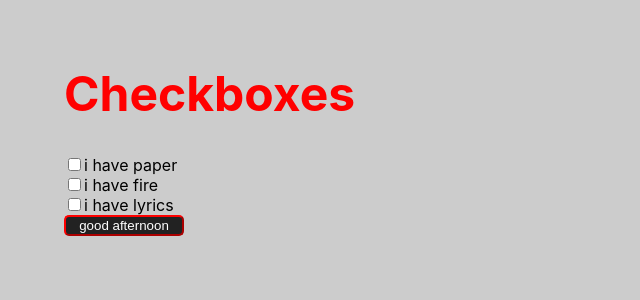
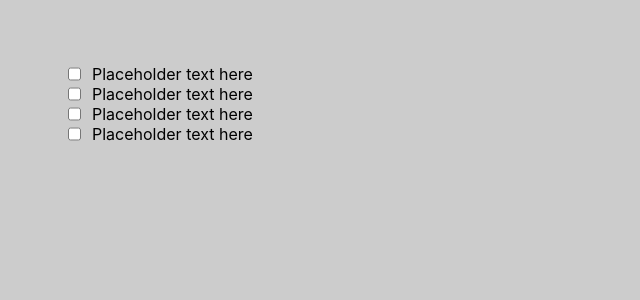
Before and after one commit to realVato/react-tutorial, a React (Create React App) app: page / in a window 1280 px wide. Shown: the top 300 px of the page, without its empty margins (0-640 px from the left). Built offline with nearby package versions, Linux system fonts and the light colour scheme; the HTML template or start-up script is replaced by a standard one.

Commit message:
Todo App - Phase 2 wip

```diff
--- a/src/App.js
+++ b/src/App.js
@@ -1,46 +1,13 @@
 import React from 'react'
+import TodoItem from './TodoItem'
 
 function App() {
-
-    const date = new Date()
-    const hours = date.getHours()
-    let timeOfDay
-    const styles = {
-        fontSize: 48
-    }
-    const buttonStyle = {
-        borderRadius: 5
-    }
-
-    if (hours < 12) {
-        timeOfDay = 'morning'
-        styles.color = 'yellow'
-        buttonStyle.borderColor = 'yellow'
-    } else if (hours > 12 && hours < 17) {
-        timeOfDay = 'good afternoon'
-        styles.color = 'red'
-        buttonStyle.borderColor = 'red'
-    } else {
-        timeOfDay = 'good evening'
-        styles.color = 'blue'
-        buttonStyle.borderColor = 'blue'
-    }
-
     return (
         <div>
-            <h1 style={styles}>Checkboxes</h1>
-            <form className='form'>
-                <div>
-                    <input type='checkbox' /><span>i have paper</span>
-                </div>
-                <div>
-                    <input type='checkbox' /><span>i have fire</span>
-                </div>
-                <div>
-                    <input type='checkbox' /><span>i have lyrics</span>
-                </div>
-                <button style={buttonStyle}>{timeOfDay}</button>
-            </form>
+            <TodoItem />
+            <TodoItem />
+            <TodoItem />
+            <TodoItem />
         </div>
     )
 }
--- /dev/null
+++ b/src/TodoItem.js
@@ -0,0 +1,9 @@
+import React from 'react'
+
+const TodoItem = () =>
+        <div className='to-do-item'>
+            <input type='checkbox' />
+            <p>Placeholder text here</p>
+        </div>
+
+export default TodoItem;
--- a/src/index.css
+++ b/src/index.css
@@ -8,13 +8,11 @@
   background-color: #ccc;
 }
 
-form {
+.to-do-item {
   display: flex;
-  flex-direction: column;
 }
 
-form button {
-  max-width: 120px;
-  background-color: #222;
-  color: #fff;
+.to-do-item p {
+  margin: 0;
+  margin-left: 0.5rem;
 }
```
